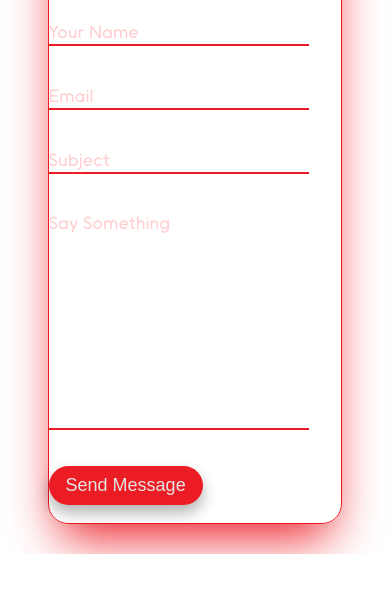
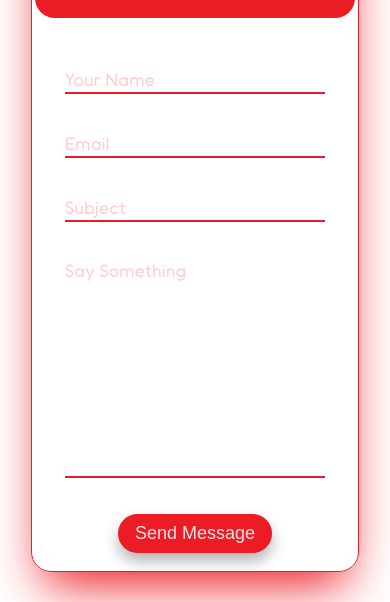
Before and after one commit to SavageJoshi/Deepak-Builders-and-Developers, a plain HTML site: page pages/contactUs/ContactSection.html in a window 390 px wide. Shown: the part 657-1259 px from the top of the page. Before the commit the page ends 1211 px from the top, so only its background shows below. Drawn offline with Linux system fonts and the light colour scheme; a web font is replaced by a local one.

Commit message:
commit_contactUs-frontend-resposive

```diff
--- a/pages/contactUs/ContactSection.html
+++ b/pages/contactUs/ContactSection.html
@@ -97,7 +97,7 @@
 						</div>
 						<div class="details">
 							<span>Location</span>
-							<span><a href="https://mail.google.com/mail/u/0/" target="_blank">Location <i class="fa-solid fa-arrow-up-right-from-square"></i></a></span>
+							<span><a href="https://maps.app.goo.gl/8X3Nkb2EvqAgUqkB9" target="_blank">Location <i class="fa-solid fa-arrow-up-right-from-square"></i></a></span>
 						</div>
 					</div>
 
--- a/pages/contactUs/style.css
+++ b/pages/contactUs/style.css
@@ -33,7 +33,7 @@
 	margin-right: 60px;
 	background-color: #EC1C24;
 	padding: 1rem 2rem;
-	border-radius: 20px 0 0 20px;
+	border-radius: 20px;
 }
 .row section.right{
 	flex-basis: 60%;
@@ -235,10 +235,23 @@ textarea::-webkit-scrollbar-thumb{
 }
 @media(max-width: 900px){
 	.container .row{
+		margin-top: 3rem;
 		flex-wrap: wrap;
+		justify-content: center;
+		align-items: center;
+		width: fit-content;
+		padding-right: 0;
 	}
 	.row section.left, .row section.right{
-		flex-basis: 100%;
+		flex-basis: 80%;
 		margin: 0px;
 	}
+	.row section.right .messageForm{
+		display: flex;
+		justify-content: center;
+		align-items: center;
+		text-align: center;
+		flex-wrap: wrap;
+		padding-top: 30px;
+	}
 }
```
